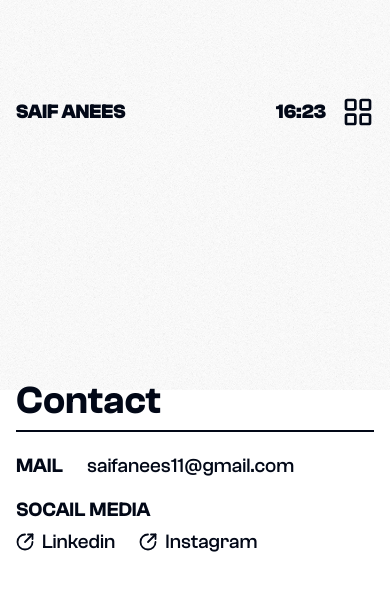
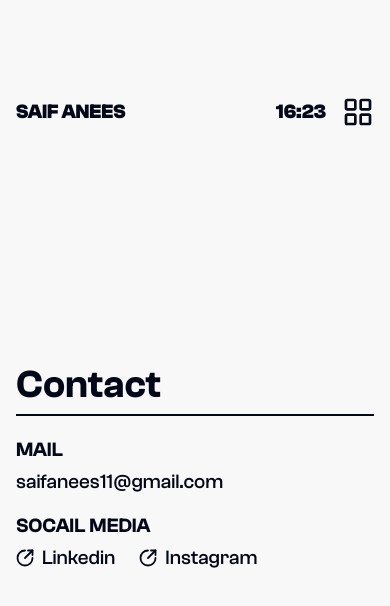
Before and after one commit to saiFaneeS/saifanees-portfolio, a Next.js app: page /contact in a window 390 px wide. Shown: the top 606 px of the page. Built offline with nearby package versions, Linux system fonts and the light colour scheme.

Commit message:
first commit

```diff
--- a/components/About.jsx
+++ b/components/About.jsx
@@ -17,6 +17,8 @@ const About = () => {
           isActive ? "slide-out-top" : "slide-in-bottom"
         } ${pageChanged ? "hidden" : ""}`}
       >
+        <div className="fixed nav-gradient w-full h-48 top-0 left-0 md:hidden"></div>
+
         <div className="h-full w-full flex flex-col justify-center lg:w-4/5 pt-16">
           <h2 className="text-3xl font-semibold">About </h2>
           <div className="h-[2px] w-full bg-current mb-4 shrink-0"></div>
@@ -29,7 +31,7 @@ const About = () => {
           </p>
           <p className="text-lg font-semibold text-slate-950 my-4">Tools</p>
           <div className="grid grid-cols-4 max-md:grid-cols-3 max-sm:grid-cols-2 gap-2 gap-y-4 mb-6">
-          <div className="flex items-center gap-2 grayscale hover:grayscale-0 brightness-[20%] hover:brightness-100 cursor-pointer font-medium">
+            <div className="flex items-center gap-2 grayscale hover:grayscale-0 brightness-[20%] hover:brightness-100 cursor-pointer font-medium">
               <Image
                 src={"/icons/react-color.svg"}
                 className="h-5 w-5"
@@ -119,6 +121,7 @@ const About = () => {
             resume
           </Link>
         </div>
+
         {/* <div className="w-full flex justify-end mb-4">
           <div className="h-44 w-44 relative -m-8">
             <Image
--- a/components/Contact.jsx
+++ b/components/Contact.jsx
@@ -20,7 +20,7 @@ const Contact = () => {
           <h2 className="text-3xl font-semibold">Contact</h2>
           <div className="h-[2px] w-full bg-current mb-6"></div>
           <div className="flex flex-wrap justify-between items-center gap-6">
-            <div className="flex flex-wrap gap-x-6 gap-y-3 items-start leading-none">
+            <div className="flex flex-wrap gap-x-6 gap-y-3 items-start leading-none max-sm:flex-col">
               <p className="text-lg font-semibold">MAIL</p>
               <Link
                 href="mailto:saifanees11@gmail.com"
@@ -29,12 +29,13 @@ const Contact = () => {
                 saifanees11@gmail.com
               </Link>
             </div>
-            <div className="flex flex-wrap gap-x-6 gap-y-3 items-start">
+            <div className="flex flex-wrap gap-x-6 gap-y-3 items-start max-sm:flex-col">
               <p className="text-lg font-semibold text-nowrap leading-none">
                 SOCAIL MEDIA
               </p>
               <ul className="flex flex-wrap leading-none gap-6">
                 <Link
+                  target="_blank"
                   href={
                     "https://www.linkedin.com/in/saif-anees/?originalSubdomain=pk"
                   }
@@ -44,7 +45,8 @@ const Contact = () => {
                   Linkedin
                 </Link>
                 <Link
-                  href={"/"}
+                  target="_blank"
+                  href={"https://www.instagram.com/saifullah_anees/"}
                   className="flex gap-2 items-center text-lg font-medium"
                 >
                   <ArrowUpRightFromCircle size={18} strokeWidth={2.4} />
--- a/components/Hero.jsx
+++ b/components/Hero.jsx
@@ -26,15 +26,15 @@ export default function Hero() {
             STACK
           </h1>
         </div>
-        <div className="overflow-hidden">
-          <h1 className="leading-none text-slide-in-bottom break-words">
+        <div className="overflow-hidden sm:-mr-4">
+          <h1 className="leading-none text-slide-in-bottom max-sm:break-words">
             DEVELOPER
           </h1>
         </div>
         <ul className="flex gap-6">
           <div className="overflow-hidden">
             <Link
-              href={"/https://github.com/saiFaneeS"}
+              href={"/works"}
               className="flex gap-2 items-center text-lg font-medium text-slide-in-bottom"
             >
               <ArrowUpRightFromCircle size={18} strokeWidth={2.4} />
@@ -43,7 +43,8 @@ export default function Hero() {
           </div>
           <div className="overflow-hidden">
             <Link
-              href={"/"}
+              target="_blank"
+              href={"https://github.com/saiFaneeS"}
               className="flex gap-2 items-center text-lg font-medium text-slide-in-bottom"
             >
               <ArrowUpRightFromCircle size={18} strokeWidth={2.4} />
@@ -51,7 +52,6 @@ export default function Hero() {
             </Link>
           </div>
         </ul>
-
       </div>
       <div className="h-44 max-sm:h-36 w-44 max-sm:w-36 relative -mb-6 -ml-12 max-sm:-ml-8">
         <Image
@@ -67,15 +67,14 @@ export default function Hero() {
           className="h-full w-full object-contain animate-rotate"
         />
       </div>
-      {/*
-      <div className="w-60 aspect-square max-lg:w-48 overflow-hidden absolute right-24 max-lg:right-16 max-md:right-12 max-sm:right-4 bottom-[4vw]">
+      <div className="w-40 max-md:w-32 max-sm:w-40 aspect-square lg:-mb-6 md:-mb-5 sm:-mb-4 max-lg:w-48 overflow-hidden absolute right-24 max-lg:right-16 max-md:right-12 max-sm:right-4 bottom-[4vw]">
         <Image
           src={"/saif.jpg"}
           className="w-full h-full object-cover text-slide-in-bottom"
           width={1000}
           height={1000}
         />
-      </div> */}
+      </div>
     </div>
   );
 }
--- a/components/Projects.jsx
+++ b/components/Projects.jsx
@@ -34,7 +34,7 @@ const Projects = () => {
   return (
     <>
       <div
-        className={`h-screen flex max-md:flex-col justify-center items-end gap-8 max-md:gap-4 px-24 max-lg:px-16 max-md:px-12 max-sm:px-4 py-24 max-md:pb-0 relative w-full ${
+        className={`h-screen flex max-md:flex-col justify-center items-end max-sm:items-start gap-8 max-md:gap-4 px-24 max-lg:px-16 max-md:px-12 max-sm:px-4 py-24 max-sm:mt-4 max-md:pb-0 relative w-full ${
           isActive ? "slide-out-top" : "slide-in-bottom"
         } ${pageChanged ? "hidden" : ""}`}
       >
--- a/pages/Layout.jsx
+++ b/pages/Layout.jsx
@@ -3,17 +3,18 @@ import React from "react";
 
 const Layout = ({ children }) => {
   return (
-    <>
+    <div className="relative">
       <Navbar />
       <div>{children}</div>
-      <div>
+      {/* <>
         <svg
-          viewBox="0 0 200 200"
+          viewBox="0 0 200 100"
           xmlns="http://www.w3.org/2000/svg"
-          className="fixed top-0 -z-10 opacity-20 grayscale"
+          className="fixed h-full w-full object-fill border border-red-500 top-0 max-md:-top-[5%] left-0 -z-10 opacity-20 grayscale"
         >
-          <filter id="noiseFilter">
+          <filter id="noiseFilter" className="h-screen w-full">
             <feTurbulence
+            className="h-screen w-full"
               type="fractalNoise"
               baseFrequency="10"
               numOctaves="3"
@@ -21,10 +22,10 @@ const Layout = ({ children }) => {
             />
           </filter>
 
-          <rect width="100%" height="100%" filter="url(#noiseFilter)" />
+          <rect className="h-screen w-screen" filter="url(#noiseFilter)" />
         </svg>
-      </div>
-    </>
+      </> */}
+    </div>
   );
 };
 
--- a/styles/globals.css
+++ b/styles/globals.css
@@ -5,6 +5,10 @@
 /* * {
   outline: 1px solid red;
 } */
+
+body {
+  background-color: #f8f8f8;
+}
 
 @layer base {
   :root {
@@ -247,3 +251,14 @@
   -webkit-filter: invert(100%);
   filter: invert(100%);
 }
+
+.nav-gradient {
+  background: rgb(248, 248, 248);
+  background: linear-gradient(
+    180deg,
+    rgba(248, 248, 248, 1) 0%,
+    rgba(248, 248, 248, 1) 70%,
+    rgba(248, 248, 248, 0.5634628851540616) 85%,
+    rgba(31, 129, 149, 0) 100%
+  );
+}
```
Lines whose indentation alone changed are shown as unchanged.
